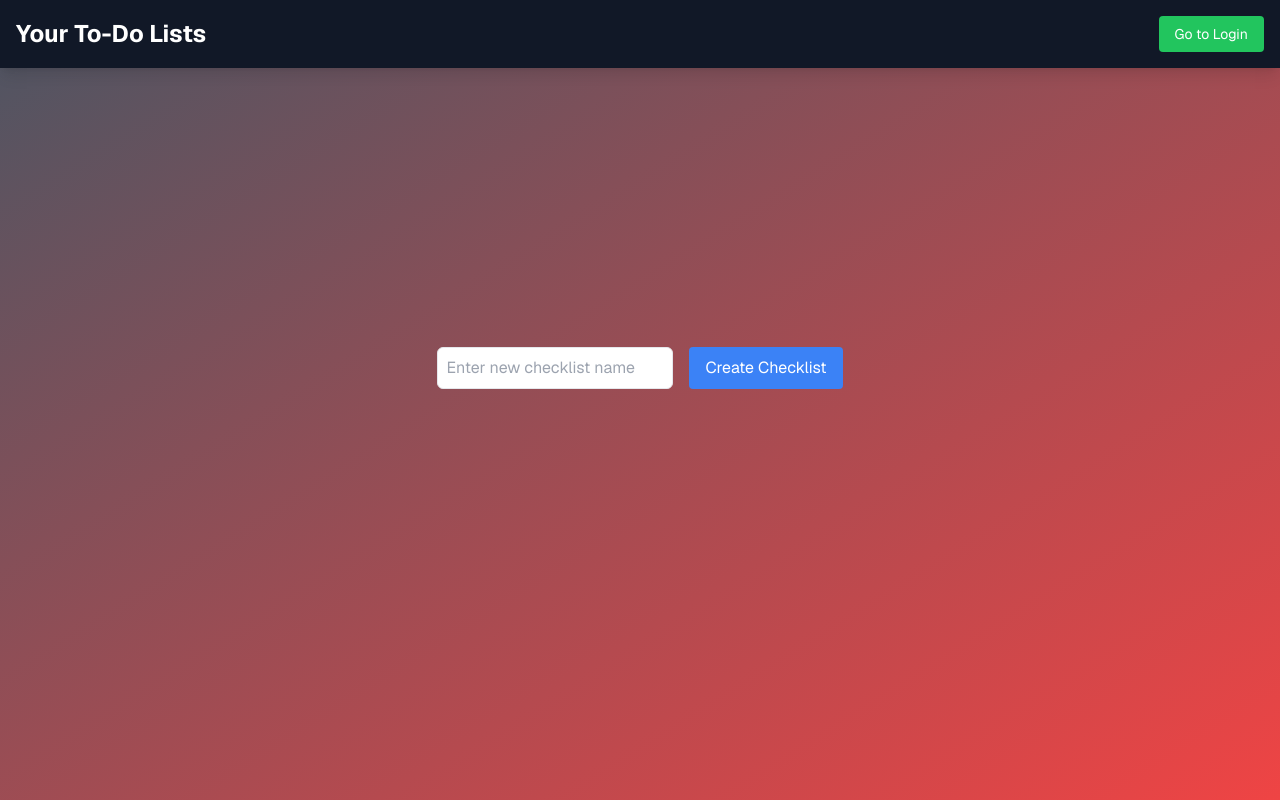
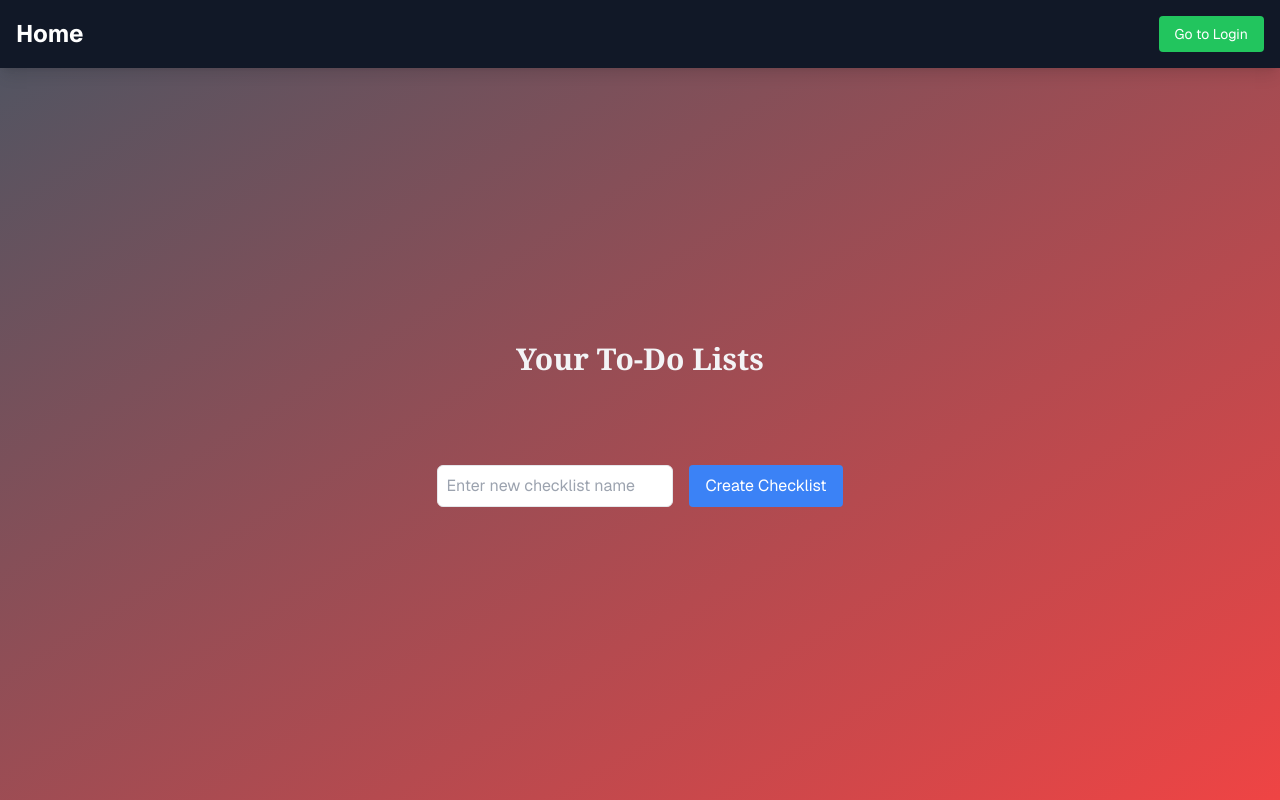
Before and after one commit to ntijoh-zejd-avdic/ReactNext1, a Next.js app in the folder todo-omatic-too/: page / in a window 1280 px wide. Built offline with nearby package versions, Linux system fonts and the light colour scheme.

Commit message:
Styled the home page. issue 7 done

```diff
--- a/todo-omatic-too/src/app/page.js
+++ b/todo-omatic-too/src/app/page.js
@@ -104,7 +104,7 @@ export default function Home() {
       <div className="grid grid-rows-[1fr] items-center justify-items-center h-full p-8 sm:p-20 font-[family-name:var(--font-geist-sans)]">
       <header className="absolute top-0 left-0 w-full bg-gray-900 text-white shadow-lg">
         <div className="container mx-auto p-4 flex justify-between items-center">
-          <h1 className="text-2xl font-bold">Your To-Do Lists</h1>
+          <h1 className="text-2xl font-bold">Home</h1>
           <button
             className="text-sm bg-green-500 hover:bg-green-600 text-white py-2 px-4 rounded"
             onClick={handleLoginClick}
@@ -115,34 +115,15 @@ export default function Home() {
       </header>
 
 
-        <main className="flex flex-col gap-8 items-center sm:items-start">
-          {/* Form to create new checklist */}
-          <form onSubmit={handleCreateList} className="flex gap-4 mt-6 mb-8">
-            <input
-              type="text"
-              value={newListName}
-              onChange={(e) => setNewListName(e.target.value)}
-              placeholder="Enter new checklist name"
-              className="p-2 border rounded-md text-black"
-            />
-            <button
-              type="submit"
-              className="px-4 py-2 bg-blue-500 text-white rounded hover:bg-blue-600"
-            >
-              Create Checklist
-            </button>
-          </form>
+              <main className="flex flex-col items-center gap-8 w-full">
+          {/* Header in the middle of the screen */}
+          <h1 className="text-3xl font-bold font-serif text-gray-100 mt-10 sm:mt-20">Your To-Do Lists</h1>
 
-          {/* Display error message */}
-          {error && <p className="text-red-500">{error}</p>}
-
-          {/* Display existing checklists */}
-          <div className="grid grid-cols-1 sm:grid-cols-2 md:grid-cols-3 gap-8 mt-6">
+          {/* Display existing checklists above the input */}
+          <div className="grid grid-cols-1 sm:grid-cols-2 md:grid-cols-3 gap-8">
             {todoLists.map((list) => {
-              const tasks = list.tasksList || []; // Default to an empty array
-              const completedCount = tasks.filter(
-                (task) => task.completed
-              ).length;
+              const tasks = list.tasksList || [];
+              const completedCount = tasks.filter((task) => task.completed).length;
               const totalTasks = tasks.length;
 
               return (
@@ -150,9 +131,7 @@ export default function Home() {
                   key={list.id}
                   className="p-4 border border-gray-300 bg-gray-900 rounded-lg shadow-md hover:shadow-lg transition"
                 >
-                  <h2 className="text-xl font-semibold text-white">
-                    {list.name}
-                  </h2>
+                  <h2 className="text-xl font-semibold text-white">{list.name}</h2>
                   <p className="text-gray-400">
                     {completedCount} of {totalTasks} tasks completed
                   </p>
@@ -172,7 +151,28 @@ export default function Home() {
               );
             })}
           </div>
+
+          {/* Form to create a new checklist (now below the checklists) */}
+          <form onSubmit={handleCreateList} className="flex gap-4 mt-6 mb-8">
+            <input
+              type="text"
+              value={newListName}
+              onChange={(e) => setNewListName(e.target.value)}
+              placeholder="Enter new checklist name"
+              className="p-2 border rounded-md text-black"
+            />
+            <button
+              type="submit"
+              className="px-4 py-2 bg-blue-500 text-white rounded hover:bg-blue-600"
+            >
+              Create Checklist
+            </button>
+          </form>
+
+          {/* Display error message */}
+          {error && <p className="text-red-500">{error}</p>}
         </main>
+
       </div>
     </div>
   );
```
